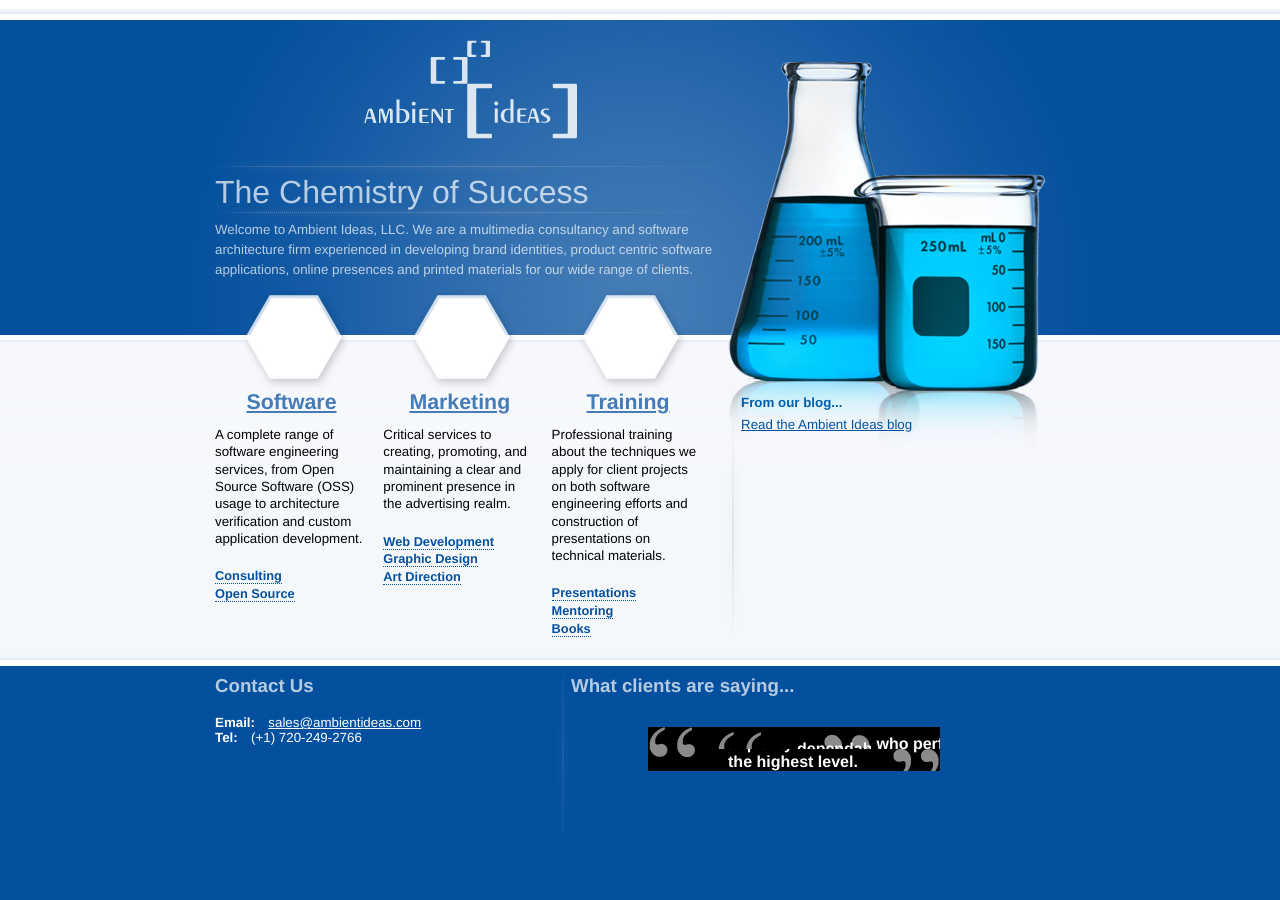
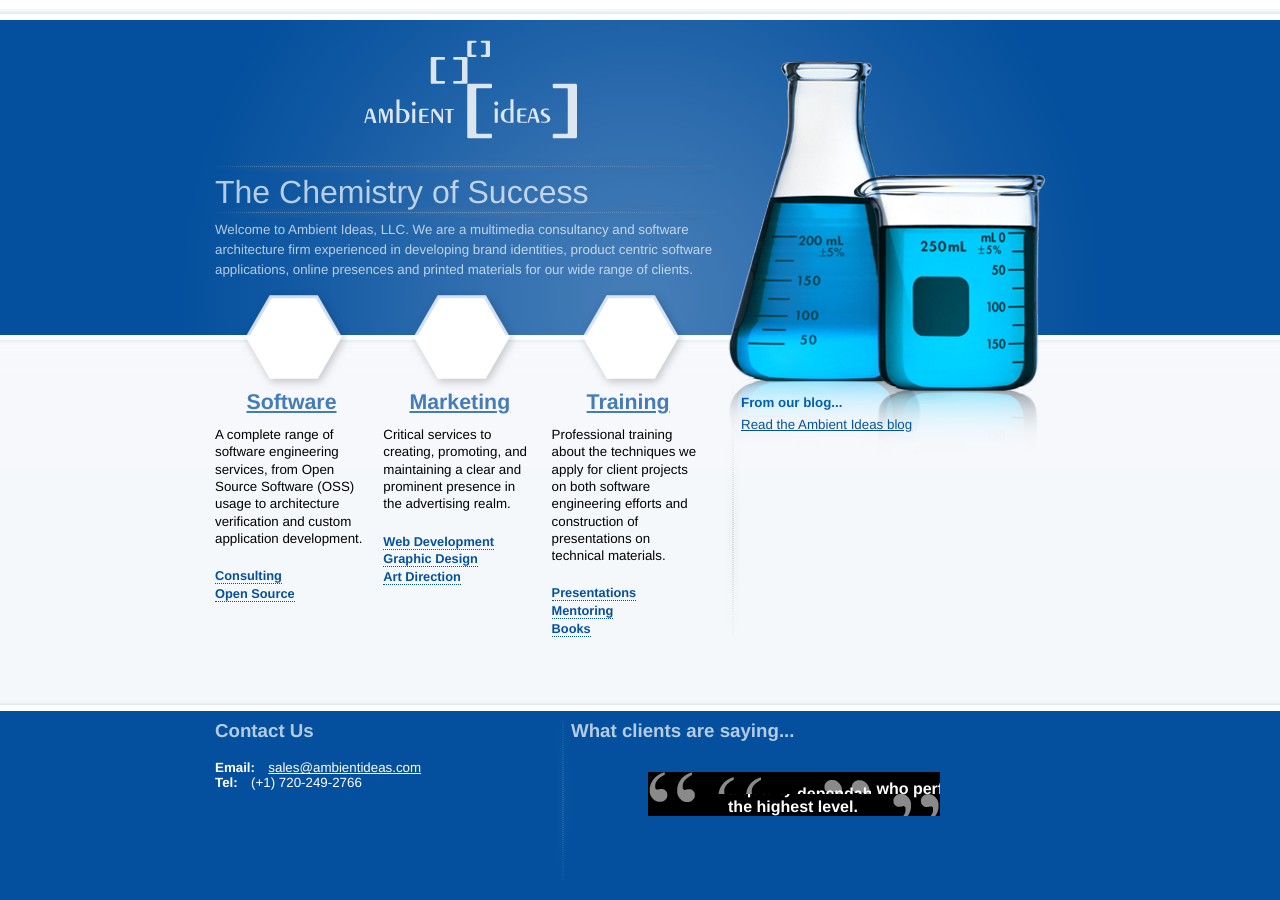
Before and after one commit to ambientideas/ambientideas.github.io, a Jekyll site: the page index.html, which Jekyll copies as it is, in a window 1280 px wide. Built offline with Jekyll 4.4.1, drawn with Linux system fonts in a browser that asks for light colours.

Commit message:
Pin the footer to the bottom on tall screens
With the viewport meta in place a phone lays the page out at 880px wide,
which on a 375x812 screen makes the viewport about 1905 CSS px tall. The
page only has around 860px of content, so roughly 1130px of bare body
background showed below the footer.

A sticky-footer rule lets the content area absorb the slack instead, so
the footer sits at the bottom of the screen. The banner and footer keep
their own height; .body (hand-maintained pages) and #page (blog layout)
grow.

That exposed a second, pre-existing problem: .footer had a fixed
height:100px while the pullquote inside it is 143px, so the quote had
always been spilling out of the dark band onto the page background.
Once the footer was pinned to the bottom that overflow became 83px of
stray scroll. min-height lets the band grow to fit its content.

Measured on the live page, 375x812:
  gap below footer   1130px -> 0
  scroll overflow    0 -> 0
Desktop total page height is unchanged at 858px; the footer band now
contains the pullquote instead of letting it hang below.

Co-Authored-By: Claude Opus 5 <noreply@anthropic.com>

```diff
--- a/stylesheets/web-standard.css
+++ b/stylesheets/web-standard.css
@@ -10,6 +10,35 @@ body{
 	margin:0;
 	background-color:#05509e;
 }
+
+/* Sticky footer.
+   On a phone the viewport is far taller than this page has content to fill
+   (roughly 1900 CSS px against 860), which left a tall band of bare body
+   background below the footer. Letting the content area absorb the slack
+   keeps the footer at the bottom of the screen instead. */
+html{
+	height:100%;
+}
+
+body{
+	min-height:100%;
+	display:flex;
+	flex-direction:column;
+}
+
+	/* Fixed bands keep their own height. */
+	body > .top,
+	body > .banner,
+	body > .footer{
+		flex:0 0 auto;
+	}
+
+	/* The content area grows: .body on the hand-maintained pages,
+	   #page on the blog layout. */
+	body > .body,
+	body > #page{
+		flex:1 0 auto;
+	}
 
 p{
 	font-size: 10pt;
@@ -184,7 +213,10 @@ a:visited{
 .footer{
 	background:url(../images/layout/shadow-up-tile.jpg);
 	background-repeat:repeat-x;
-	height:100px;
+	/* The pullquote in the footer is taller than 100px, so a fixed height
+	   made it overflow. Let the band grow to fit its content. */
+	min-height:100px;
+	overflow:auto;
 	clear:both;
 
 	/*Shadow border top. Push content lower*/
```
